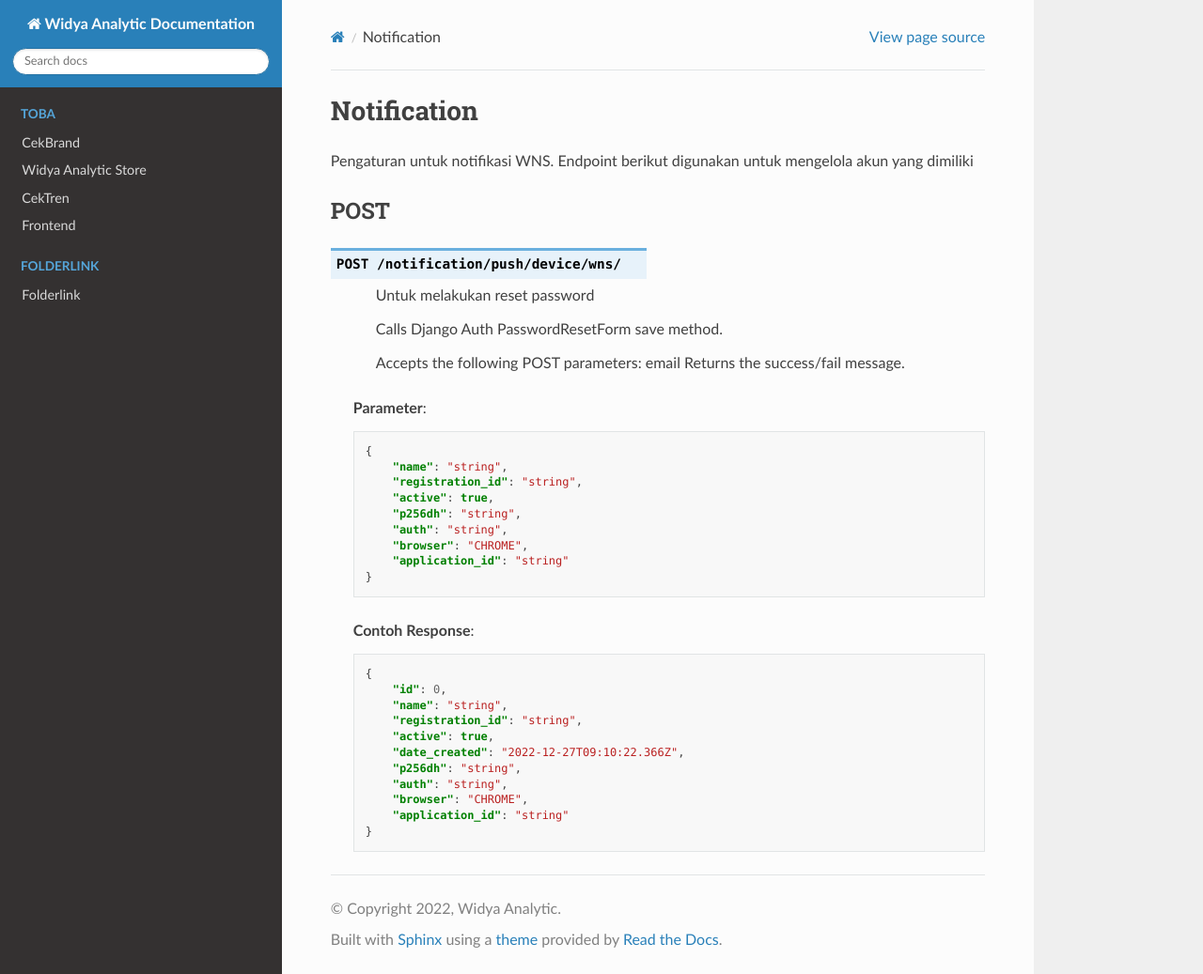
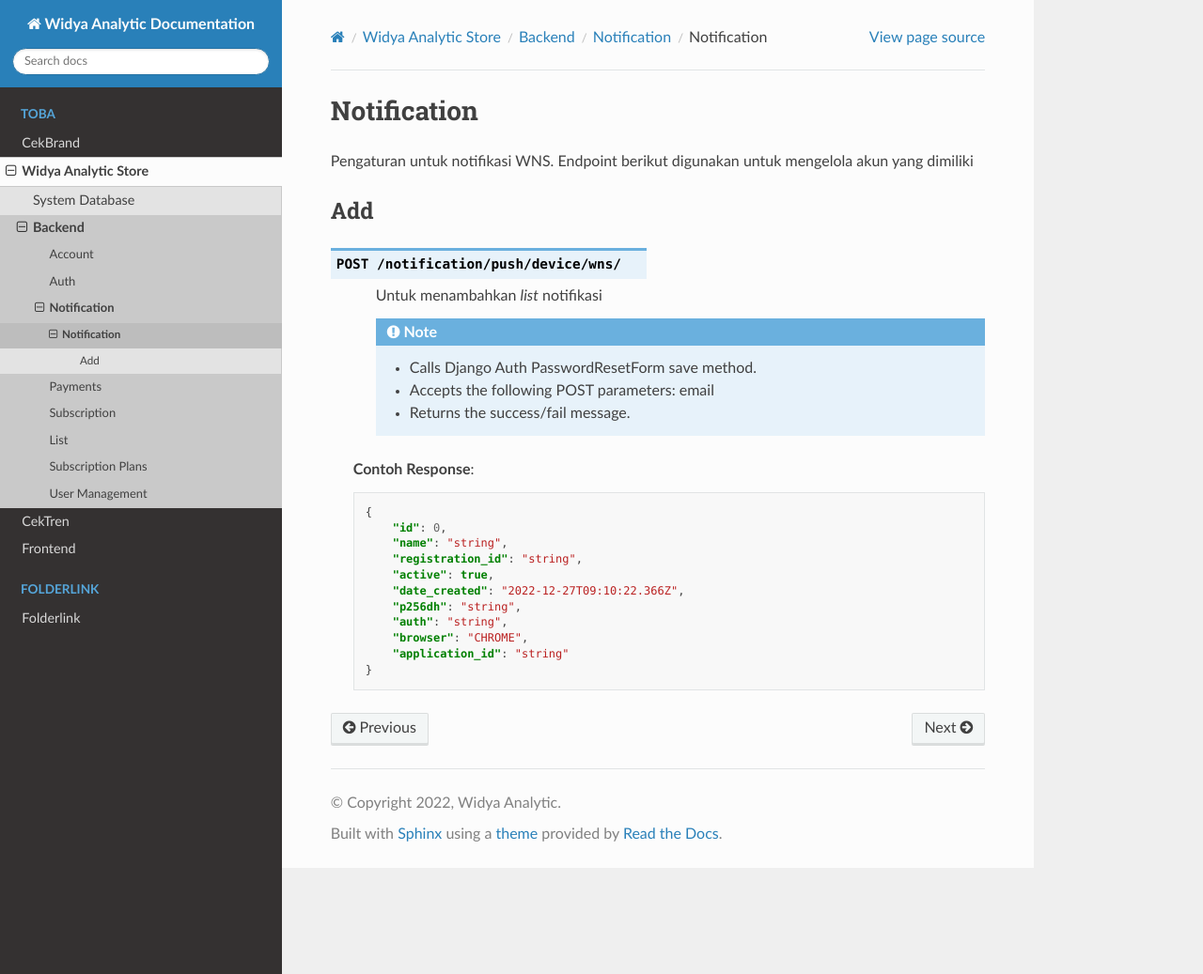
Before and after one commit to syrico/dokumentasi_data_widyaanalytics, a Sphinx documentation site: the page built from docs/source/Toba/WAstore/backend/notification/notification.rst, in a window 1280 px wide and 1037 px high. Shown: the whole window at 94% size. Built offline with Sphinx 7.4.7 and the Read the Docs theme 2.0.0, drawn with Linux system fonts in a browser that asks for light colours; pages that are not in the unit, such as notebooks, are missing from menus.

Commit message:
Add Endpoint of subscription-plans, subscription, user management
Add and Update Endpoint Backend of WA Store (subscription-plans, subscription, user management)

```diff
--- a/docs/source/Toba/WAstore/backend/notification/notifitcation.rst
+++ b/docs/source/Toba/WAstore/backend/notification/notification.rst
@@ -3,32 +3,17 @@
 
 Pengaturan untuk notifikasi WNS. Endpoint berikut digunakan untuk mengelola akun yang dimiliki
 
-POST
+Add
 =====
 
 .. http:post:: /notification/push/device/wns/
 
-    Untuk melakukan reset password
+    Untuk menambahkan *list* notifikasi
 
-    Calls Django Auth PasswordResetForm save method.
-
-    Accepts the following POST parameters: email
-    Returns the success/fail message.
-
-   **Parameter**:
-
-   .. sourcecode:: json
-
-        {
-            "name": "string",
-            "registration_id": "string",
-            "active": true,
-            "p256dh": "string",
-            "auth": "string",
-            "browser": "CHROME",
-            "application_id": "string"
-        }
-
+    .. note::
+        - Calls Django Auth PasswordResetForm save method.
+        - Accepts the following POST parameters: email
+        - Returns the success/fail message.
 
    **Contoh Response**:
 
--- a/docs/source/Toba/WAstore/backend/notifitcation.rst
+++ b/docs/source/Toba/WAstore/backend/notifitcation.rst
@@ -1,6 +1,6 @@
-Subscription Groups
+Notification
 +++++
 
 .. toctree::
 
-   subscription-groups/subscription-groups
+   notification/notification
--- /dev/null
+++ b/docs/source/Toba/WAstore/backend/subscription-plans.rst
@@ -0,0 +1,6 @@
+Subscription Plans
++++++
+
+.. toctree::
+
+   subscription-plans/subscription-plans
--- /dev/null
+++ b/docs/source/Toba/WAstore/backend/subscription.rst
@@ -0,0 +1,6 @@
+Subscription
++++++
+
+.. toctree::
+
+   subscription/subscription
--- /dev/null
+++ b/docs/source/Toba/WAstore/backend/user-management.rst
@@ -0,0 +1,7 @@
+User Management
++++++
+
+.. toctree::
+
+   user-management/categories
+   user-management/subscription
--- a/docs/source/Toba/WAstore/indexbackend.rst
+++ b/docs/source/Toba/WAstore/indexbackend.rst
@@ -5,3 +5,9 @@
 
     backend/account
     backend/auth
+    backend/notifitcation
+    backend/payments
+    backend/subscription
+    backend/subscription-groups
+    backend/subscription-plans
+    backend/user-management
```
Also changed, not shown: docs/source/Toba/WAstore/backend/account/account.rst (+22 -24 lines), docs/source/Toba/WAstore/backend/subscription-plans/subscription-plans.rst (added, +67 -0 lines), docs/source/Toba/WAstore/backend/subscription/subscription.rst (added, +76 -0 lines), docs/source/Toba/WAstore/backend/user-management/categories.rst (added, +22 -0 lines), docs/source/Toba/WAstore/backend/user-management/subscription.rst (added, +153 -0 lines).
